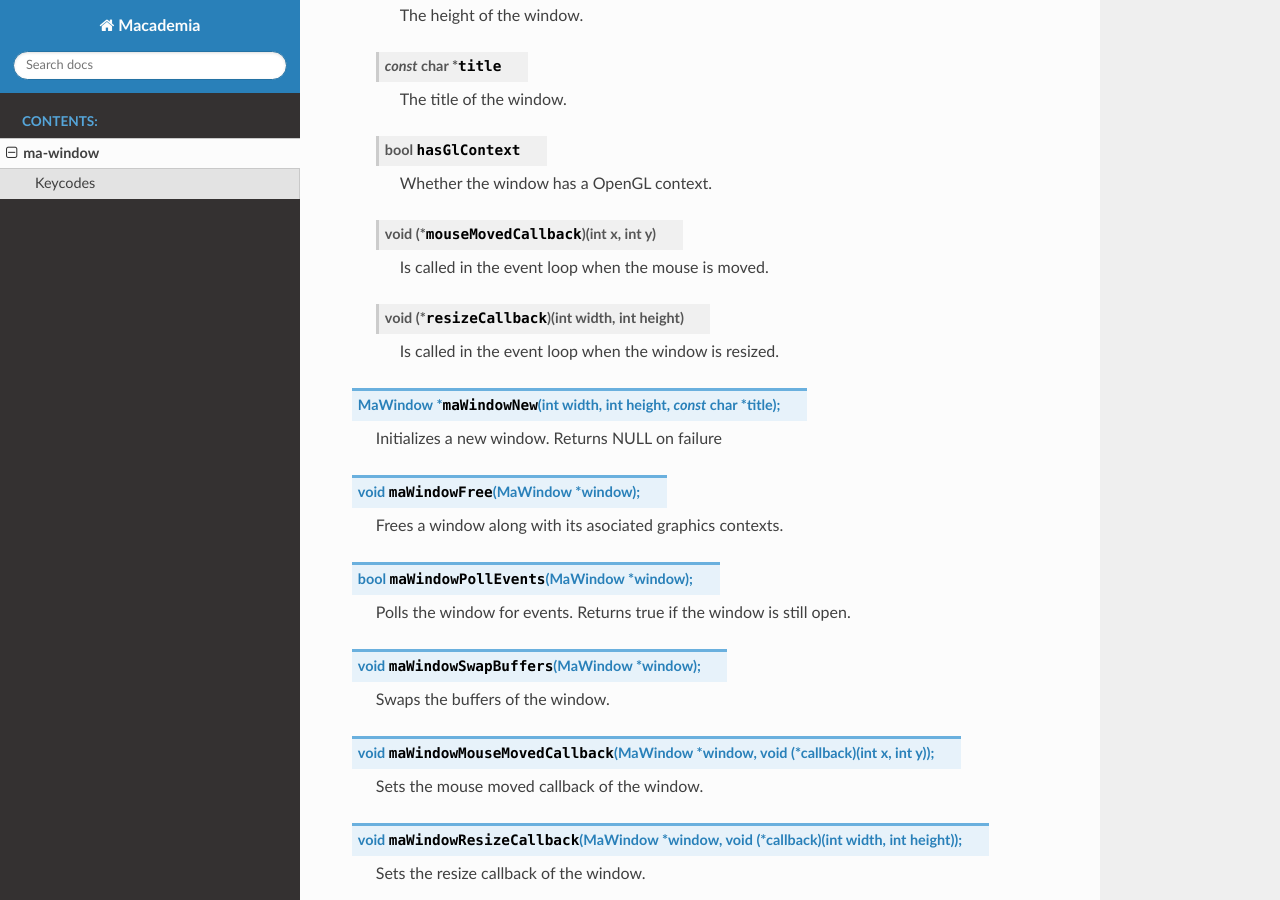
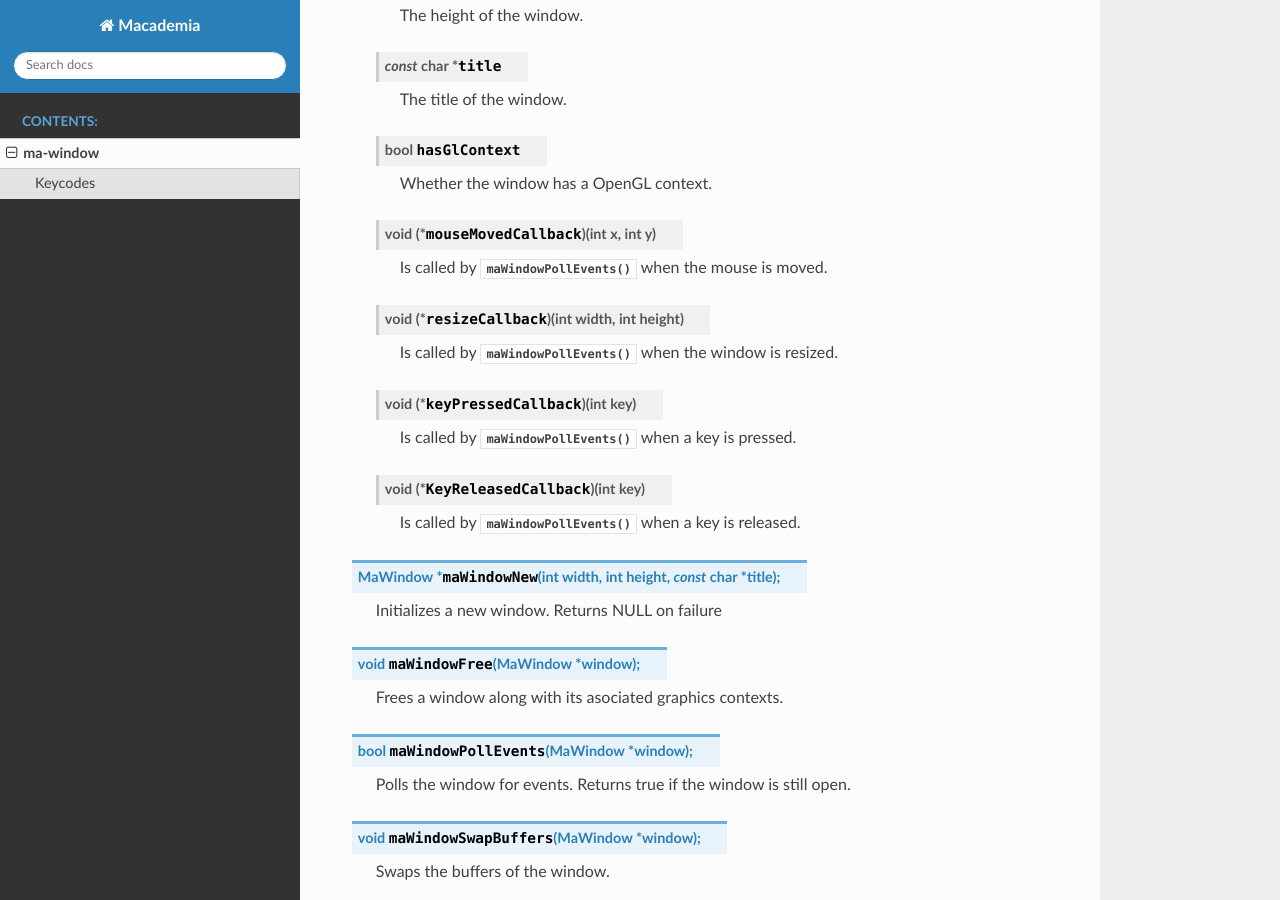
Before and after one commit to zimlit/macadamia, a Sphinx documentation site: the page built from docs/ma_window.rst, in a window 1280 px wide and 900 px high, scrolled down 778 px. Built offline with Sphinx 7.4.7 and the Read the Docs theme 2.0.0, drawn with Linux system fonts in a browser that asks for light colours.

Commit message:
document references

```diff
--- a/docs/ma_window.rst
+++ b/docs/ma_window.rst
@@ -30,26 +30,35 @@ this is a simple windowing library used by macademia.
 
     .. c:member:: int width
 
-            The width of the window.
+        The width of the window.
+
     .. c:member:: int height
 
-            The height of the window.
+        The height of the window.
 
     .. c:member:: const char *title
 
-            The title of the window.
+        The title of the window.
 
     .. c:member:: bool hasGlContext
 
-            Whether the window has a OpenGL context.
+        Whether the window has a OpenGL context.
 
     .. c:member:: void (*mouseMovedCallback)(int x, int y)
 
-            Is called in the event loop when the mouse is moved.
+        Is called by :c:func:`maWindowPollEvents` when the mouse is moved.
 
     .. c:member:: void (*resizeCallback)(int width, int height)
 
-            Is called in the event loop when the window is resized.
+        Is called by :c:func:`maWindowPollEvents` when the window is resized.
+
+    .. c:member:: void (*keyPressedCallback)(int key)
+
+        Is called by :c:func:`maWindowPollEvents` when a key is pressed.
+
+    .. c:member:: void (*KeyReleasedCallback)(int key)
+
+        Is called by :c:func:`maWindowPollEvents` when a key is released.
 
 .. c:function:: MaWindow *maWindowNew(int width, int height, const char *title);
 
```
